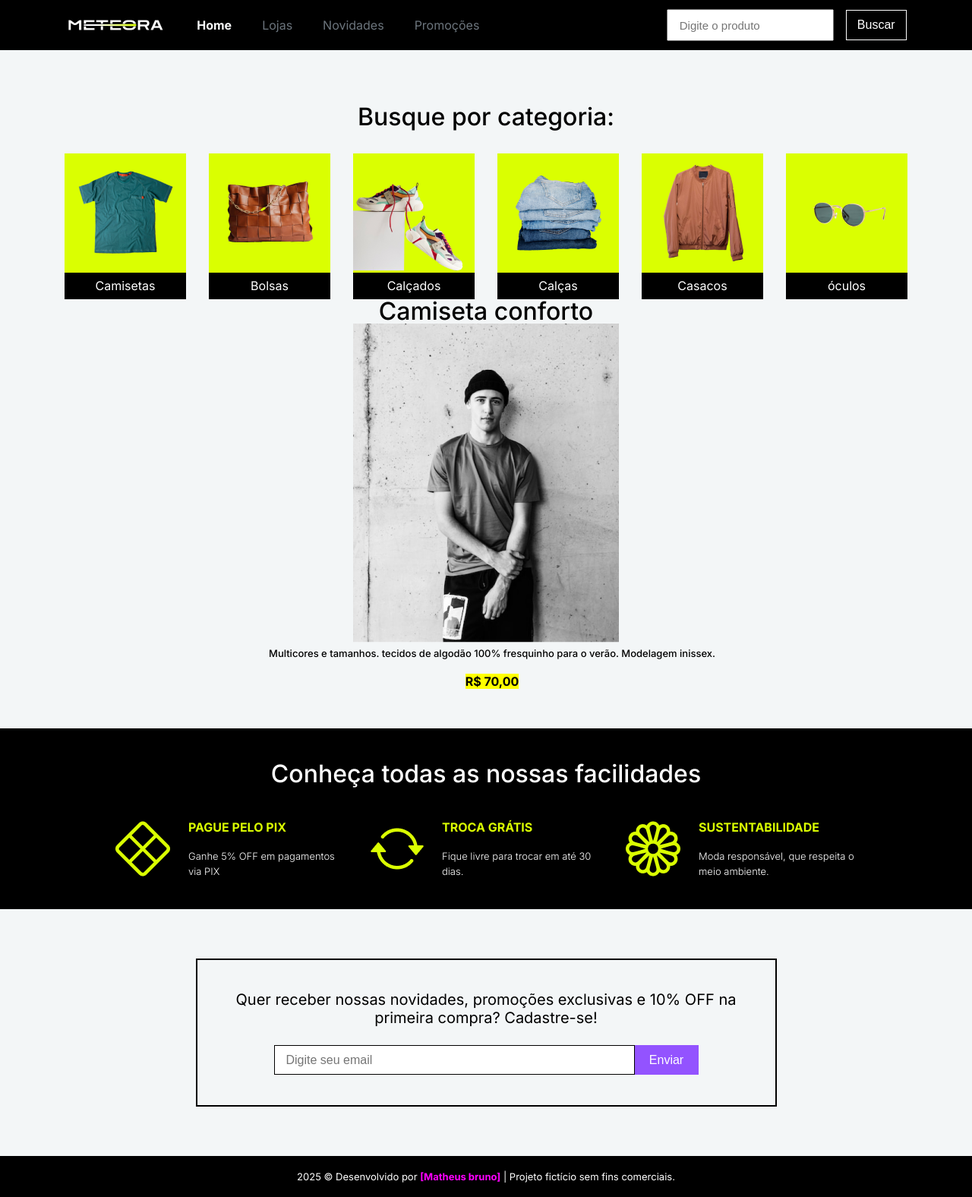
After one commit to matheusbortolottibruno/loja, a PHP site: page /produto.php in a window 1280 px wide. The commit adds this page. Shown: the whole page at 76% size. Run offline with PHP 8.4, Linux system fonts and the light colour scheme.

Commit message:
produtos.php

```diff
--- a/includes/cabecalho.php
+++ b/includes/cabecalho.php
@@ -11,7 +11,7 @@
     <header class="cabecalho">
         <nav class="menu">
             <img src="images/logo.png" alt="METEORA" class="logo">
-            <a href="home.html" class="link-menu ativo">Home</a>
+            <a href="index.php" class="link-menu ativo">Home</a>
             <a href="lojas.html" class="link-menu">Lojas</a>
             <a href="novidades.html" class="link-menu">Novidades</a>
             <a href="promocoes.html" class="link-menu">Promoções</a>
--- a/includes/categorias.php
+++ b/includes/categorias.php
@@ -1,27 +1,27 @@
 <div class="categorias">
         <h2 class="titulo">Busque por categoria:</h2>
         <nav class="menu-categorias">
-            <a href="#" class="item-categoria">
+            <a href="camisetas.php" class="item-categoria">
                 <img src="images/categoria-camisetas.png" class="foto-categoria" alt="categoria de camisetas">
                 <p class="texto-categoria">Camisetas</p>
             </a>
-            <a href="#" class="item-categoria">
+            <a href="bolsas.php" class="item-categoria">
                 <img src="images/categoria-bolsas.png" class="foto-categoria" alt="categoria de bolsas">
                 <p class="texto-categoria">Bolsas</p>
             </a>
-            <a href="#" class="item-categoria">
+            <a href="calcados.php" class="item-categoria">
                 <img src="images/categoria-calcados.png" class="foto-categoria" alt="categoria de calçados">
                 <p class="texto-categoria">Calçados</p>
             </a>
-            <a href="#" class="item-categoria">
+            <a href="calcas.php" class="item-categoria">
                 <img src="images/categoria-calcas.png" class="foto-categoria" alt="categoria de calças">
                 <p class="texto-categoria">Calças</p>
             </a>
-            <a href="#" class="item-categoria">
+            <a href="casacos.php" class="item-categoria">
                 <img src="images/categoria-casacos.png" class="foto-categoria" alt="categoria de casacos">
                 <p class="texto-categoria">Casacos</p>
             </a>
-            <a href="#" class="item-categoria">
+            <a href="oculos.php" class="item-categoria">
                 <img src="images/categoria-oculos.png" class="foto-categoria" alt="categoria de óculos">
                 <p class="texto-categoria">óculos</p>
             </a>
--- a/includes/rodape.php
+++ b/includes/rodape.php
@@ -1,3 +1,5 @@
 <footer class="rodape">
-        <p class="texto-rodape">2025 &copy; Desenvolvido por <strong>[Matheus bruno]</strong> | Projeto fictício sem fins comerciais.</p>
+        <p class="texto-rodape"> <?php
+echo date('Y'); // Exibe 2025
+?> &copy; Desenvolvido por <strong>[Matheus bruno]</strong> | Projeto fictício sem fins comerciais.</p>
     </footer>
--- /dev/null
+++ b/produto.php
@@ -0,0 +1,17 @@
+<?php include "includes/cabecalho.php"; ?>
+<?php include "includes/categorias.php"; ?>
+
+<div class="produto"  style="text-align: center;">
+<h2 class= "titulo">Camiseta conforto</h2>
+<img src="images/camiseta.png" class="foto-produto">
+<div class="informacoes-produto">
+<p class="descricao-produto">Multicores e tamanhos. tecidos de algodão 100% fresquinho para o verão. Modelagem inissex.</p>
+<h3 class="preco-produto"><mark> R$ 70,00 </mark></h3>
+</div>
+</div>
+
+
+
+<?php include "includes/facilidades.php"; ?>
+<?php include "includes/newsletter.php"; ?>
+<?php include "includes/rodape.php"; ?>
```
Also changed, not shown: bolsas.php (+10 -1 lines), calcados.php (+10 -0 lines), calcas.php (+10 -0 lines), camisetas.php (+8 -0 lines), casacos.php (+9 -1 lines), index.php (+5 -7 lines), oculos.php (+8 -0 lines).
